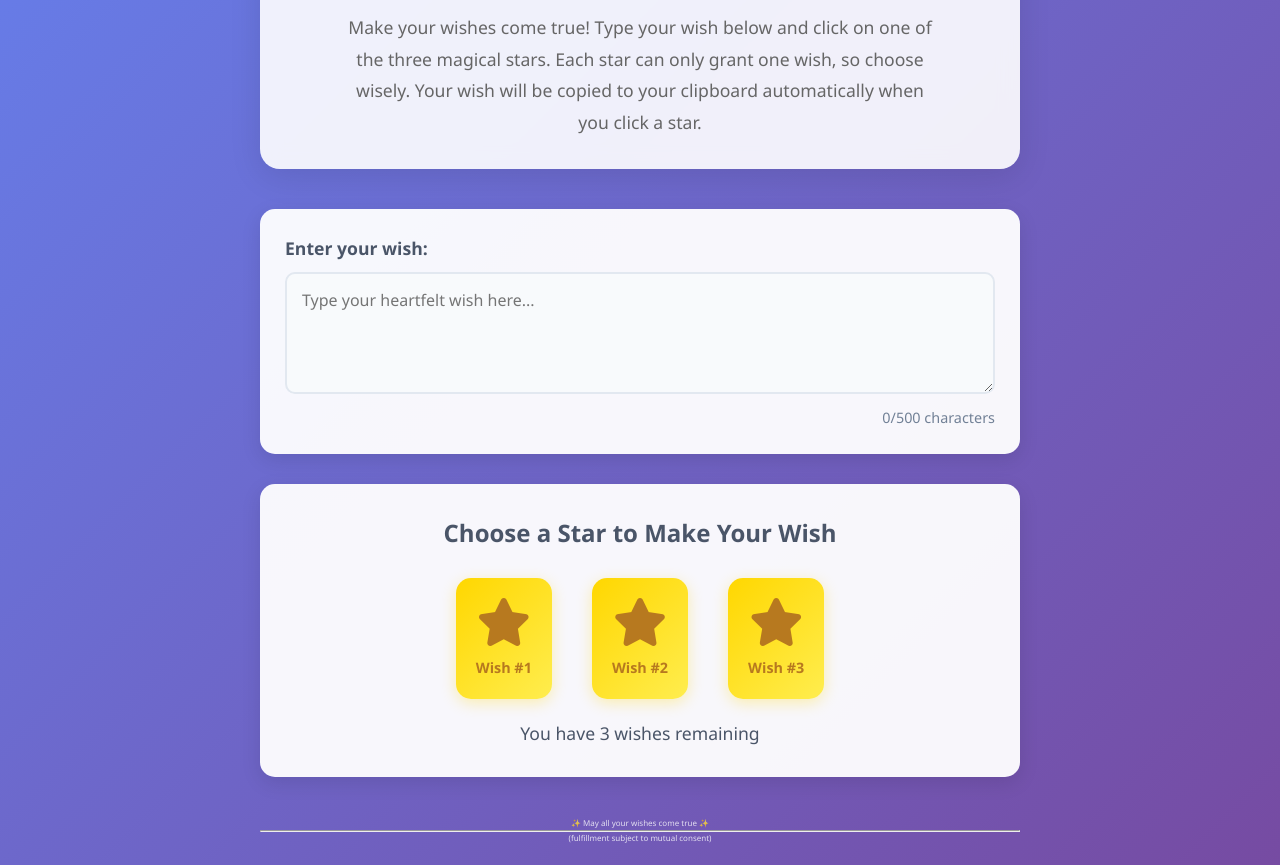
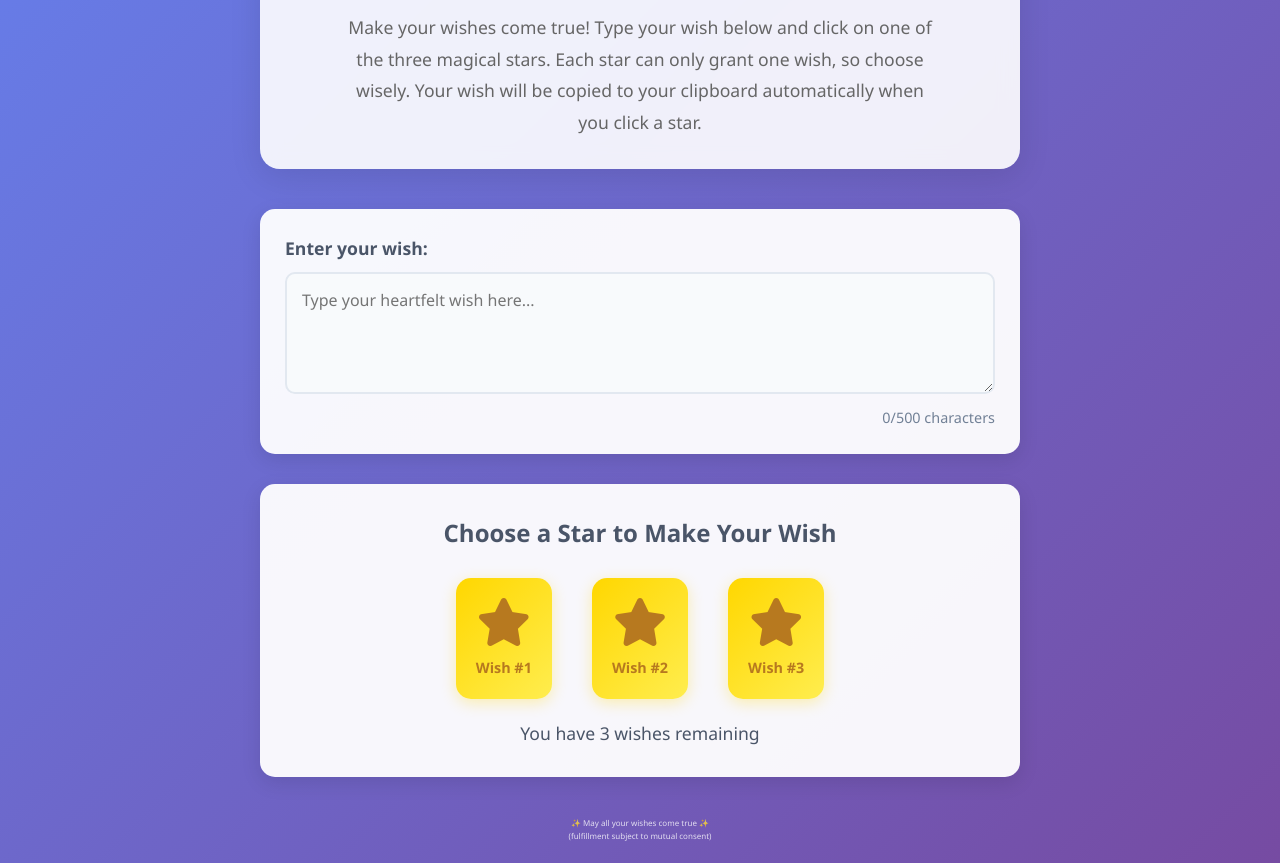
Before and after one commit to S-o-v-A/wish-site, a plain HTML site: page index.html in a window 1280 px wide. Shown: the part 117-982 px from the top of the page. Drawn offline with Linux system fonts and the light colour scheme.

Commit message:
убирание белой линии

```diff
--- a/index.html
+++ b/index.html
@@ -63,8 +63,8 @@
         </main>
 
         <footer>
-            <p>✨ May all your wishes come true ✨ <hr>
-                (fulfillment subject to mutual consent)</hr></p>
+            <p>✨ May all your wishes come true ✨ <p>
+                (fulfillment subject to mutual consent)</p></p>
         </footer>
     </div>
 
```
